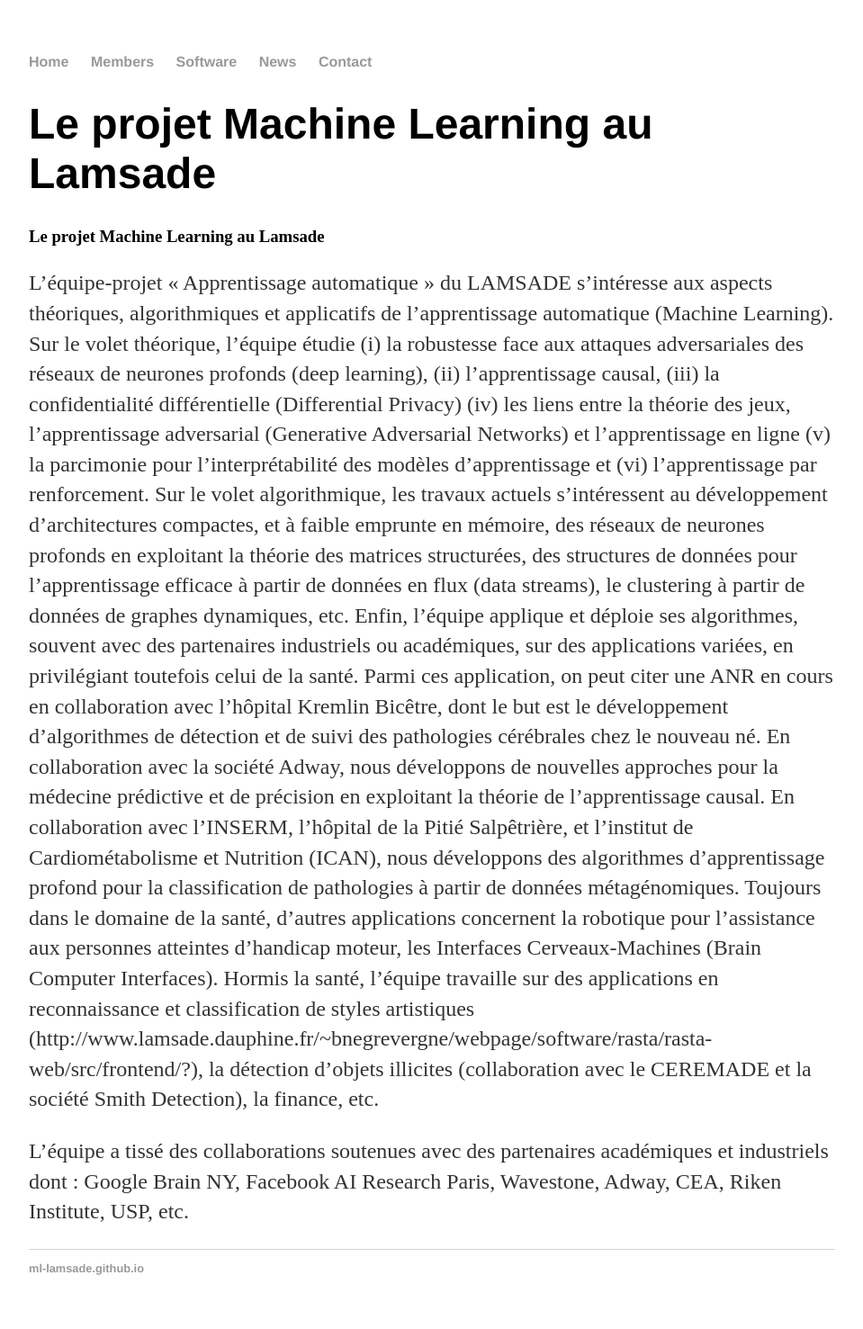
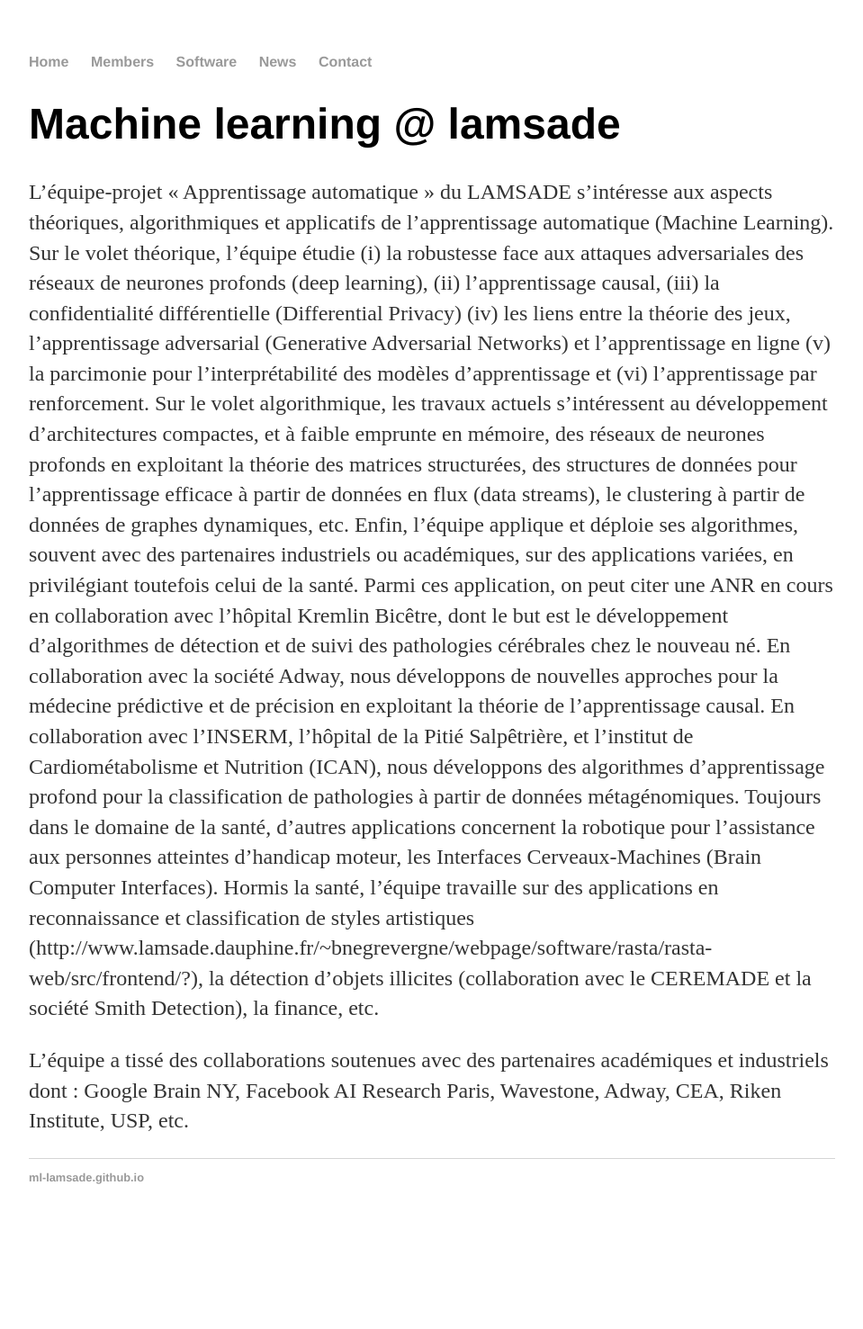
Before and after one commit to ml-lamsade/ml-lamsade.github.io, a Jekyll site: the page built from index.md, in a window 1280 px wide. Shown: the whole page at 90% size, without its empty margins (160-1119 px from the left). Built offline with Jekyll 4.4.1, drawn with Linux system fonts in a browser that asks for light colours; our own code applies the rules of GitHub Pages for plain Markdown files; after the commit the page ends 1376 px from its top, so only the background shows below that.

Commit message:
Update home

```diff
--- a/index.md
+++ b/index.md
@@ -1,6 +1,7 @@
-
-
-### Le projet Machine Learning au Lamsade
+---
+layout: default
+title: Machine learning @ lamsade
+---
 
 L’équipe-projet « Apprentissage automatique » du LAMSADE s’intéresse aux aspects théoriques, algorithmiques et applicatifs de l’apprentissage automatique (Machine Learning).
 Sur le volet théorique, l’équipe étudie (i) la robustesse face aux attaques adversariales des réseaux de neurones profonds (deep learning), (ii) l’apprentissage causal, (iii) la confidentialité différentielle (Differential Privacy) (iv) les liens entre la théorie des jeux, l’apprentissage adversarial (Generative Adversarial Networks) et l’apprentissage en ligne (v) la parcimonie pour l’interprétabilité des modèles d’apprentissage et (vi) l’apprentissage par renforcement.
```
